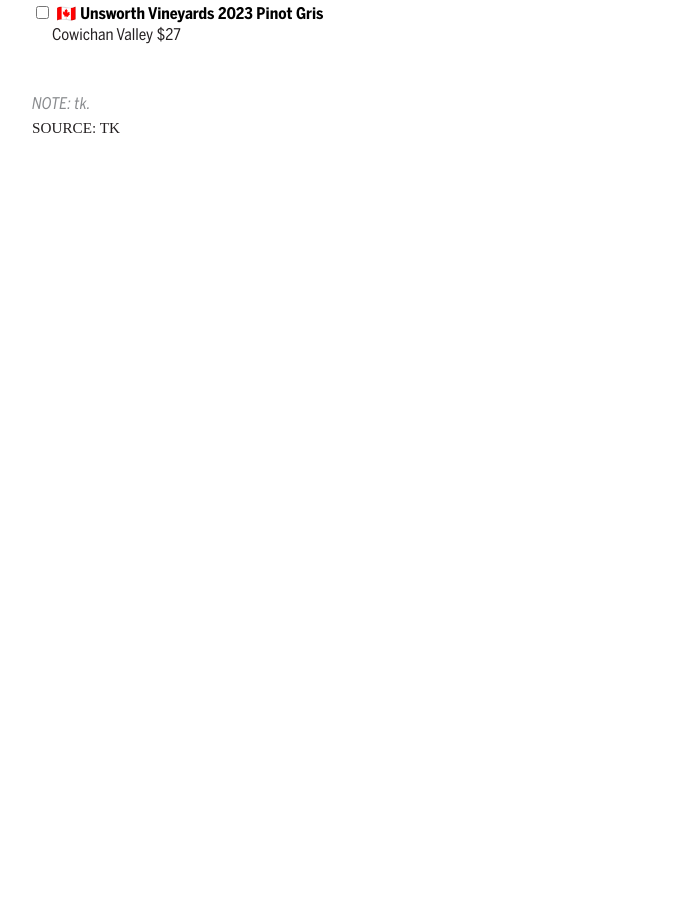
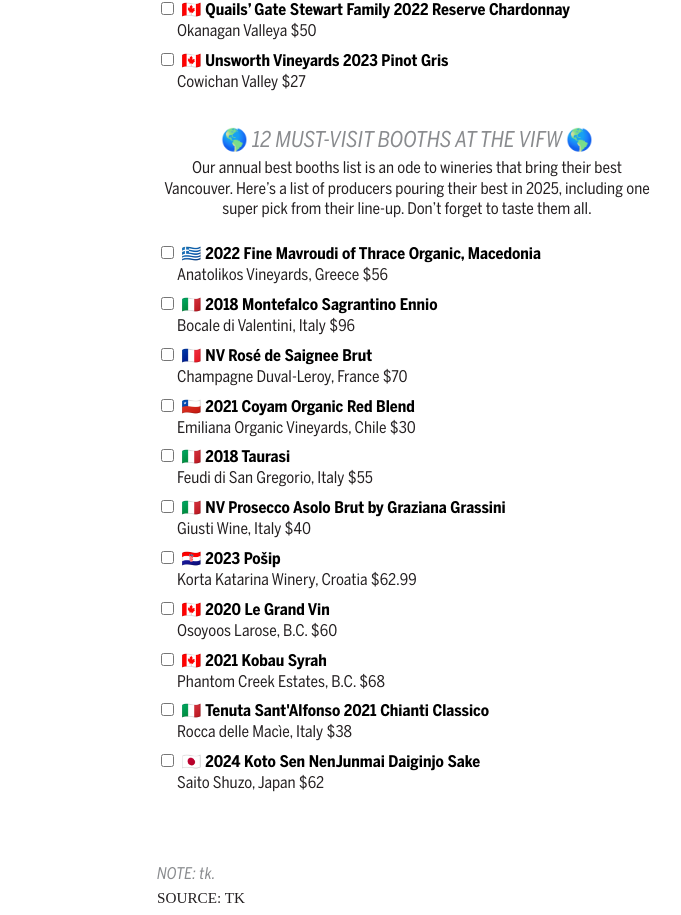
Before and after one commit to vs-postmedia/vifw-2025, a Svelte app: page / in a window 1280 px wide. Shown: the part 735-1650 px from the top of the page, without its empty margins (233-914 px from the left). Before the commit the page ends 880 px from the top, so only its background shows below. Built offline with nearby package versions, Linux system fonts and the light colour scheme; a web font is replaced by a local one.

Commit message:
all kinds of troubleshooting & refactoring to get local storage working...

```diff
--- a/src/App.svelte
+++ b/src/App.svelte
@@ -10,7 +10,7 @@
         console.log('APP INIT')
         console.log('APP DATA: ', data)
         // clear local storage
-        // localStorage.removeItem("checklist");
+        localStorage.removeItem("checklist");
     }
 
     onMount(init);
@@ -26,10 +26,7 @@
 </header>
 
 <main>
-    <p class="section-head">12 Canadian wines to try</p>
-    <p class="section-copy">Picking the best local wines is fast becoming a challenge. Here is a look at some of the do-not-miss local heroes being poured at the festival.</p>
-
-    <Checklist data={local} />
+    <Checklist data={data.all} />
 </main>
 
 <footer>
@@ -55,12 +52,16 @@
 		text-align: center;
 	} */
 
-    /*  */
+    /* SECTIONS  */
     .section-head {
         color: var(--grey02) !important;
         font-family: 'BentonSansCond-RegItalic' !important;
         font-size: 1.35rem;
         margin-bottom: 7px;
+        text-align: center;
         text-transform: uppercase;
     }
+    .section-copy {
+        text-align: center;
+    }
 </style>
--- a/src/components/Checklist.svelte
+++ b/src/components/Checklist.svelte
@@ -5,34 +5,47 @@
     import { onMount } from 'svelte';
     import { writable } from 'svelte/store';
 
+    console.log('CHECKLIST DATA: ', data)
+
     // VARS
-    const storedChecklist = JSON.parse(localStorage.getItem('checklist')) || data;
-    const checklist = writable(storedChecklist);
+    // gh-pages needs to ensure localStorage isn’t empty – we'll set a default dataset.
+    const checklist = writable([{"flag":"","list":"","wine":"","source":"","price":"","checked":false},]);
 
-    // subscribe to changes & update localStorage
-    checklist.subscribe(value => {
-        localStorage.setItem('checklist', JSON.stringify(value));
-    });
+    // LIGHTS! CAMERA! ACTION!
+    onMount(init);
 
-    // functions
+    // FUNCTIONS
+    function init() {
+        // console.log('CHECKLIST INIT!');
+        let storedChecklist = JSON.parse(localStorage.getItem('checklist'));
+
+        if (!storedChecklist || !Array.isArray(storedChecklist) || storedChecklist.length === 0) {
+            storedChecklist = data; // Fallback to default data
+            localStorage.setItem('checklist', JSON.stringify(storedChecklist)); // Save it to localStorage
+        }
+
+        checklist.set(storedChecklist);
+
+        // subscribe to changes & update localStorage
+        checklist.subscribe(value => {
+            localStorage.setItem('checklist', JSON.stringify(value));
+        });
+    }
+
     function toggleCheck(index) {
         checklist.update(items => {
             return items.map((item, i) => i === index ? { ...item, checked: !item.checked } : item);
         });
     }
-
-    // FUNCTIONS
-    function init() {
-        console.log('CHECKLIST INIT!')
-    }
-
-    // LIGHTS! CAMERA! ACTION!
-    onMount(init);
 </script>
 
-<main>
+<div class="local-list">
+    <p class="section-head">🇨🇦  12 Canadian wines to try  🇨🇦</p>
+    <p class="section-copy">Picking the best local wines is fast becoming a challenge. Here is a look at some of the do-not-miss local heroes being poured at the festival.</p>
+
     <ul class="wine-list">
         {#each $checklist as item, index}
+            {#if item.list === 'local'}
             <li>
                 <label>
                     <input type="checkbox" checked={item.checked} on:change={() => toggleCheck(index)} />
@@ -46,12 +59,53 @@
                     </p>
                 </label>
             </li>
+            {/if}
         {/each}
     </ul>
-</main>
+</div>
+
+<div class="global-list">
+    <p class="section-head">🌎  12 must-visit booths at the VIFW  🌎</p>
+    <p class="section-copy">Our annual best booths list is an ode to wineries that bring their best Vancouver. Here’s a list of producers pouring their best in 2025, including one super pick from their line-up. Don’t forget to taste them all.</p>
+    <ul class="wine-list">
+        {#each $checklist as item, index}
+            {#if item.list === 'global'}
+            <li>
+                <label>
+                    <input type="checkbox" checked={item.checked} on:change={() => toggleCheck(index)} />
+                    <span class="name">
+                        <span>{item.flag}</span>
+                        <span class="wine">{item.wine}</span>
+                    </span>
+                    <p class="details">
+                        <span>{item.source}</span>
+                        <span class="price">{item.price}</span>
+                    </p>
+                </label>
+            </li>
+            {/if}
+        {/each}
+    </ul>
+</div>
 
 
 <style>
+    /* SECTIONS  */
+    .global-list {
+        margin-top: 15px
+    }
+    .section-head {
+        color: var(--grey02) !important;
+        font-family: 'BentonSansCond-RegItalic' !important;
+        font-size: 1.35rem;
+        margin-bottom: 7px;
+        text-align: center;
+        text-transform: uppercase;
+    }
+    .section-copy {
+        text-align: center;
+    }
+    /* LIST */
     .wine-list li {
         margin-bottom: 7px;
     }
@@ -63,7 +117,7 @@
     }
     ul {
         list-style: none;
-        padding: 0;
+        padding: 15px 0;
     }
     li {
         margin: 0.5rem 0;
--- a/src/css/app.css
+++ b/src/css/app.css
@@ -21,7 +21,7 @@
 /* POSTMEDIA STYLES */
 #app {
 	margin: 0 auto;
-	max-width: 750px;
+	max-width: 500px;
 }
 #app h1 {
 	color: var(--black);
--- a/src/data/data.js
+++ b/src/data/data.js
@@ -1,30 +1,28 @@
 export default {
-    local: [
-        {"flag":"🇨🇦","wine":"Blue Grouse Estate 2022 Pinot Noir","source":"Cowichan Valley","price":"$36","checked":false},
-        {"flag":"🇨🇦","wine":"Da Silva Vineyards 2019 Legado Nobreza","source":"Okanagan Valley","price":"$29","checked":false},
-        {"flag":"🇨🇦","wine":"Frind Sparkling Brut NV","source":"Okanagan Valley","price":"$28.99","checked":false},
-        {"flag":"🇨🇦","wine":"Jason Parkes Customs - The Hatch 2020 I’m Your Huckleberry","source":"Okanagan Valley","price":"$45","checked":false},
-        {"flag":"🇨🇦","wine":"La Frenz Estate 2022 Desperation Hill Vineyard Pinot Noir","source":"Naramata Bench","price":"$31","checked":false},
-        {"flag":"🇨🇦","wine":"Lakeside Cellars 2023 Rosé","source":"South Okanagan Valley","price":"$22","checked":false},
-        {"flag":"🇨🇦","wine":"Moraine Estate Winery 2022 Pinot Noir","source":"Naramata Bench","price":"$33","checked":false},
-        {"flag":"🇨🇦","wine":"Osoyoos Larose 2020 Le Grand Vin","source":"Okanagan Valley","price":"$60","checked":false},
-        {"flag":"🇨🇦","wine":"Phantom Creek Estates 2021 Kobau Syrah","source":"Okanagan Valley","price":"$68","checked":false},
-        {"flag":"🇨🇦","wine":"Poplar Grove Winery 2020 Cabernet Franc","source":"Okanagan Valley","price":"$39","checked":false},
-        {"flag":"🇨🇦","wine":"Quails’ Gate Stewart Family 2022 Reserve Chardonnay","source":"Okanagan Valleya","price":"$50","checked":false},
-        {"flag":"🇨🇦","wine":"Unsworth Vineyards 2023 Pinot Gris","source":"Cowichan Valley","price":"$27"}
-    ],
-    global: [
-        {"flag":"🇬🇷","wine":"2022 Fine Mavroudi of Thrace Organic, Macedonia","source":"Anatolikos Vineyards, Greece","price":"$56","checked":false},
-        {"flag":"🇮🇹","wine":"2018 Montefalco Sagrantino Ennio","source":"Bocale di Valentini, Italy","price":"$96","checked":false},
-        {"flag":"🇫🇷","wine":"NV Rosé de Saignee Brut","source":"Champagne Duval-Leroy, France","price":"$70","checked":false},
-        {"flag":"🇨🇱","wine":"2021 Coyam Organic Red Blend","source":"Emiliana Organic Vineyards, Chile","price":"$30","checked":false},
-        {"flag":"🇮🇹","wine":"2018 Taurasi","source":"Feudi di San Gregorio, Italy","price":"$55","checked":false},
-        {"flag":"🇮🇹","wine":"NV Prosecco Asolo Brut by Graziana Grassini","source":"Giusti Wine, Italy","price":"$40","checked":false},
-        {"flag":"🇭🇷","wine":"2023 Pošip","source":"Korta Katarina Winery, Croatia","price":"$62.99","checked":false},
+    all: [
+        {"flag":"🇨🇦","list":"local","wine":"Blue Grouse Estate 2022 Pinot Noir","source":"Cowichan Valley","price":"$36","checked":false},
+        {"flag":"🇨🇦","list":"local","wine":"Da Silva Vineyards 2019 Legado Nobreza","source":"Okanagan Valley","price":"$29","checked":false},
+        {"flag":"🇨🇦","list":"local","wine":"Frind Sparkling Brut NV","source":"Okanagan Valley","price":"$28.99","checked":false},
+        {"flag":"🇨🇦","list":"local","wine":"Jason Parkes Customs - The Hatch 2020 I’m Your Huckleberry","source":"Okanagan Valley","price":"$45","checked":false},
+        {"flag":"🇨🇦","list":"local","wine":"La Frenz Estate 2022 Desperation Hill Vineyard Pinot Noir","source":"Naramata Bench","price":"$31","checked":false},
+        {"flag":"🇨🇦","list":"local","wine":"Lakeside Cellars 2023 Rosé","source":"South Okanagan Valley","price":"$22","checked":false},
+        {"flag":"🇨🇦","list":"local","wine":"Moraine Estate Winery 2022 Pinot Noir","source":"Naramata Bench","price":"$33","checked":false},
+        {"flag":"🇨🇦","list":"local","wine":"Osoyoos Larose 2020 Le Grand Vin","source":"Okanagan Valley","price":"$60","checked":false},
+        {"flag":"🇨🇦","list":"local","wine":"Phantom Creek Estates 2021 Kobau Syrah","source":"Okanagan Valley","price":"$68","checked":false},
+        {"flag":"🇨🇦","list":"local","wine":"Poplar Grove Winery 2020 Cabernet Franc","source":"Okanagan Valley","price":"$39","checked":false},
+        {"flag":"🇨🇦","list":"local","wine":"Quails’ Gate Stewart Family 2022 Reserve Chardonnay","source":"Okanagan Valleya","price":"$50","checked":false},
+        {"flag":"🇨🇦","list":"local","wine":"Unsworth Vineyards 2023 Pinot Gris","source":"Cowichan Valley","price":"$27"},
+        {"flag":"🇬🇷","list":"global","wine":"2022 Fine Mavroudi of Thrace Organic, Macedonia","source":"Anatolikos Vineyards, Greece","price":"$56","checked":false},
+        {"flag":"🇮🇹","list":"global","wine":"2018 Montefalco Sagrantino Ennio","source":"Bocale di Valentini, Italy","price":"$96","checked":false},
+        {"flag":"🇫🇷","list":"global","wine":"NV Rosé de Saignee Brut","source":"Champagne Duval-Leroy, France","price":"$70","checked":false},
+        {"flag":"🇨🇱","list":"global","wine":"2021 Coyam Organic Red Blend","source":"Emiliana Organic Vineyards, Chile","price":"$30","checked":false},
+        {"flag":"🇮🇹","list":"global","wine":"2018 Taurasi","source":"Feudi di San Gregorio, Italy","price":"$55","checked":false},
+        {"flag":"🇮🇹","list":"global","wine":"NV Prosecco Asolo Brut by Graziana Grassini","source":"Giusti Wine, Italy","price":"$40","checked":false},
+        {"flag":"🇭🇷","list":"global","wine":"2023 Pošip","source":"Korta Katarina Winery, Croatia","price":"$62.99","checked":false},
         {"flag":"🇪🇸","wine":"2019 XR Reserva Rioja","source":"Marqués de Riscal, Spain","price":"$48","checked":false},
-        {"flag":"🇨🇦 ","wine":"2020 Le Grand Vin","source":"Osoyoos Larose, B.C.","price":"$60","checked":false},
-        {"flag":"🇨🇦 ","wine":"2021 Kobau Syrah","source":"Phantom Creek Estates, B.C.","price":"$68","checked":false},
-        {"flag":"🇮🇹","wine":"Tenuta Sant'Alfonso 2021 Chianti Classico","source":"Rocca delle Macìe, Italy","price":"$38","checked":false},
-        {"flag":"🇯🇵","wine":"2024 Koto Sen NenJunmai Daiginjo Sake","source":"Saito Shuzo, Japan","price":"$62"}
+        {"flag":"🇨🇦 ","list":"global","wine":"2020 Le Grand Vin","source":"Osoyoos Larose, B.C.","price":"$60","checked":false},
+        {"flag":"🇨🇦 ","list":"global","wine":"2021 Kobau Syrah","source":"Phantom Creek Estates, B.C.","price":"$68","checked":false},
+        {"flag":"🇮🇹","list":"global","wine":"Tenuta Sant'Alfonso 2021 Chianti Classico","source":"Rocca delle Macìe, Italy","price":"$38","checked":false},
+        {"flag":"🇯🇵","list":"global","wine":"2024 Koto Sen NenJunmai Daiginjo Sake","source":"Saito Shuzo, Japan","price":"$62","checked":false}
     ]
 };
```
